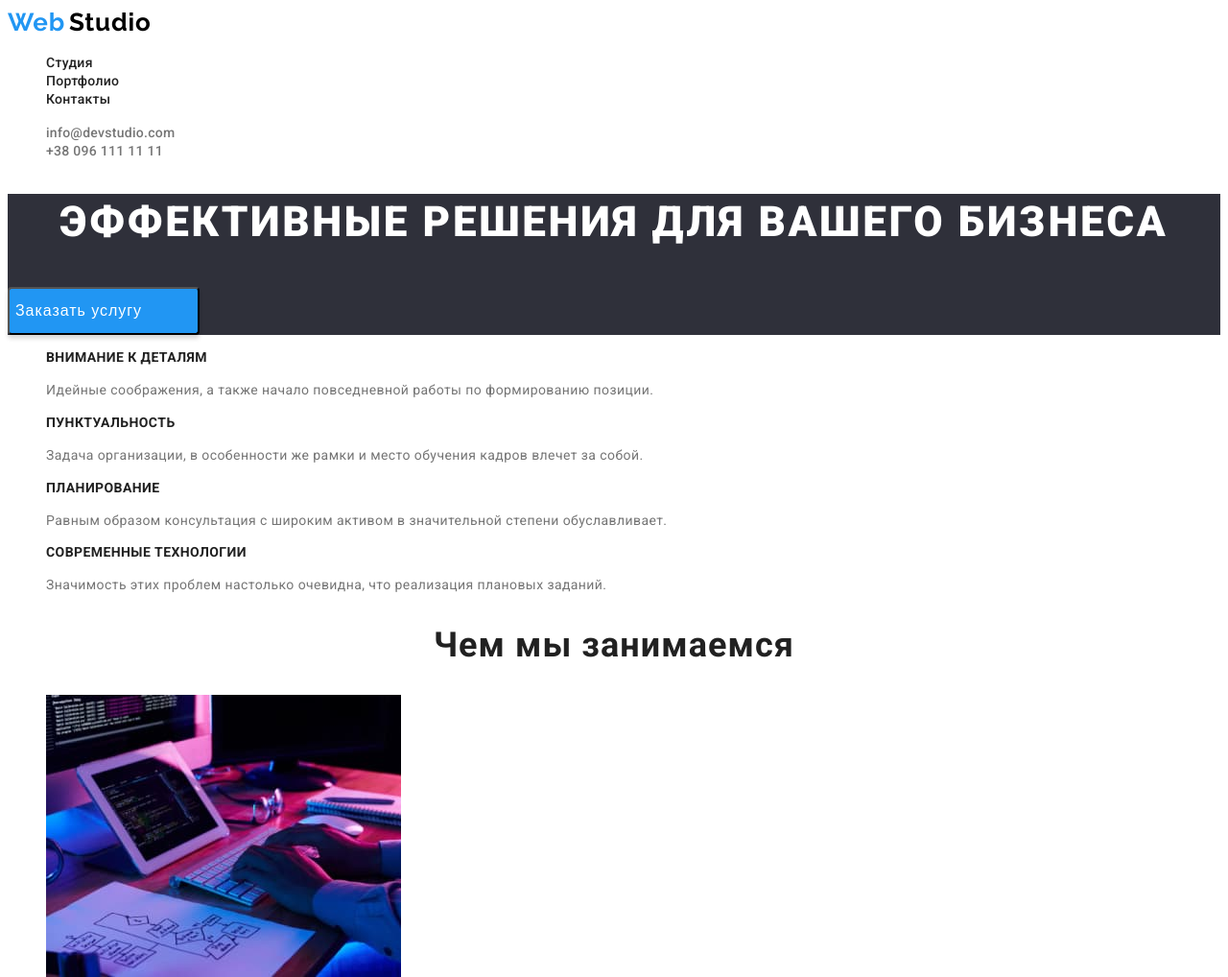
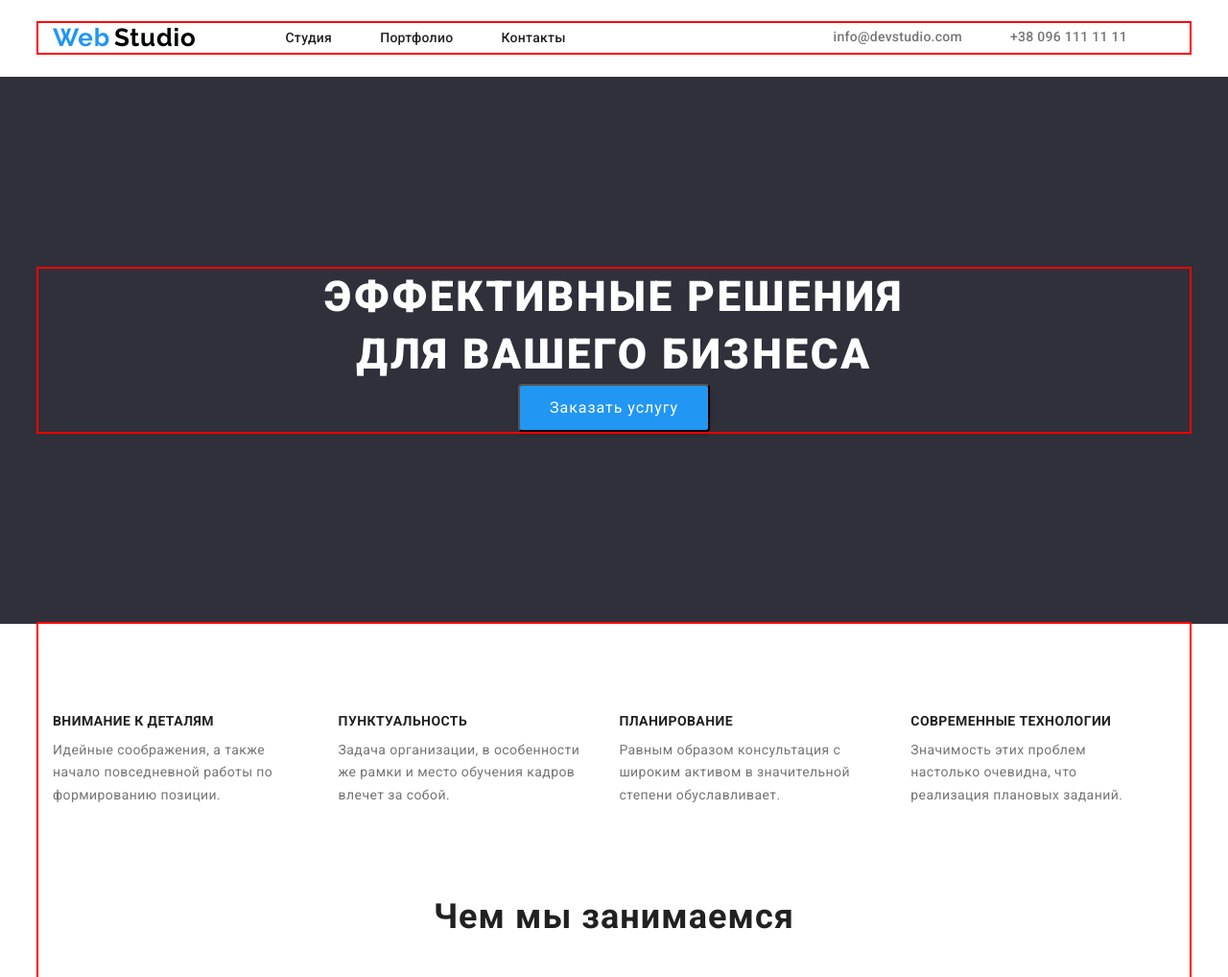
Before and after one commit to ArthurSyzonenko/goit-markup-hw-03, a plain HTML site: page index.html in a window 1280 px wide. Shown: the top 1018 px of the page at 96% size. Drawn offline with nearby package versions, Linux system fonts and the light colour scheme.

Commit message:
HW3
Не готово

```diff
--- a/css/styles.css
+++ b/css/styles.css
@@ -10,6 +10,25 @@ body {
   ;
 }
 
+p, h1, h2, h3, h4, h5, h6 {
+  margin: 0;
+}
+
+ul {
+  margin: 0;
+  padding: 0;
+}
+
+img {
+  display: block;
+}
+.container {
+  width: 1200px;
+  padding-left: 15px;
+  padding-right: 15px;
+  margin: 0 auto;
+  outline: 2px solid red;
+}
 .list {
   list-style: none;
 }
@@ -20,6 +39,21 @@ body {
 
 /* -----header---- */
 
+.header {
+  background: #FFFFFF;
+  padding-top: 24px;
+  padding-bottom: 25px;
+
+}
+.header-container {
+  display: flex;
+  align-items: center;
+}
+
+.header-nav {
+  display: flex;
+  align-items: center;
+}
 .header-logo-web {
   font-family: 'Raleway', sans-serif;
   font-style: normal;
@@ -39,11 +73,17 @@ body {
   font-weight: bold;
   font-size: 26px;
   line-height: 1.19;
+  margin-right: 93px;
   /* identical to box height */
 
   letter-spacing: 0.03em;
 
+
   color: #000000;
+}
+
+.header-list {
+  display: flex;
 }
 
 .header-link {
@@ -51,6 +91,7 @@ body {
   font-size: 14px;
   line-height: 1.14;
   letter-spacing: 0.02em;
+  margin-right: 50px;
 
   color: #212121;
 }
@@ -58,13 +99,20 @@ body {
 .header-link:hover {
   color: var(--blue-color);
 }
+.header-list-contact {
+  margin-left: auto;
+  display: flex;
 
+}
 .header-mail,
 .contact-tel {
   font-weight: 500;
   font-size: 14px;
   line-height: 1.14;
   letter-spacing: 0.02em;
+  display: flex;
+  margin-right: 50px;
+
 
   color: #757575;
 }
@@ -79,6 +127,9 @@ body {
 
 .hero-order {
   background: #2f303a;
+  text-align: center;
+  padding-top: 200px;
+  padding-bottom: 200px;
 }
 .hero-title {
   font-weight: 900;
@@ -89,31 +140,39 @@ body {
   text-align: center;
   letter-spacing: 0.06em;
   text-transform: uppercase;
+  max-width: 696px;
+  max-height: 120px;
+  margin-left: auto;
+  margin-right: auto;
+
 
   color: #ffffff;
 }
 
 .hero-order-btn {
-  width: 200px;
-  height: 50px;
-  left: 700px;
-  top: 430px;
-
   background: #2196f3;
   box-shadow: 0px 4px 4px rgba(0, 0, 0, 0.15);
   border-radius: 4px;
   cursor: pointer;
   font-size: 16px;
-line-height: 1.87;
+  line-height: 1.87;
+  min-width: 200px;
+  min-height: 50px;
+  margin-left: auto;
+  margin-right: auto;
+
 /* identical to box height, or 187% */
 
-display: flex;
-align-items: center;
-text-align: center;
-letter-spacing: 0.06em;
+  letter-spacing: 0.06em;
 
-color: #FFFFFF;
+
+  color: #FFFFFF;
 }
+
+.info-list {
+  display: flex;
+}
+
 .info-titele {
   display: none;
 }
@@ -122,7 +181,9 @@ color: #FFFFFF;
   line-height: 1.14;
   letter-spacing: 0.03em;
   text-transform: uppercase;
-
+  padding-top: 94px;
+  margin-right: 30px;
+  margin-bottom: 10px;
   color: #212121;
 }
 
@@ -130,6 +191,8 @@ color: #FFFFFF;
   font-weight: normal;
   font-size: 14px;
   line-height: 1.71;
+  margin-top: 10px;
+  margin-right: 30px;
   /* or 171% */
 
   letter-spacing: 0.03em;
@@ -137,14 +200,28 @@ color: #FFFFFF;
   color: #757575;
 }
 
+.work-list {
+
+  display: flex;
+}
+
+.work-item {
+margin-right: 30px;
+margin-top: 50px;
+margin-bottom: 94px;
+
+}
+
 .work-titele {
   font-size: 36px;
   line-height: 1.16;
   text-align: center;
   letter-spacing: 0.03em;
+  margin-top: 94px;
 
   color: #212121;
 }
+/*-----team-----*/
 
 .team-titele {
   font-size: 36px;
@@ -154,6 +231,32 @@ color: #FFFFFF;
 
   color: #212121;
 }
+
+.team-list {
+  display: flex;
+  margin-left: -30px;
+}
+
+.card {
+position: absolute;
+width: 270px;
+height: 368px;
+left: 215px;
+top: 1635px;
+
+background: #FFFFFF;
+/* material shadow v1 */
+
+box-shadow: 0px 1px 3px rgba(0, 0, 0, 0.12), 0px 1px 1px rgba(0, 0, 0, 0.14), 0px 2px 1px rgba(0, 0, 0, 0.2);
+border-radius: 0px 0px 4px 4px;
+}
+.team-item {
+  flex-basis: calc(100% / 4 - 90px);
+  margin-top: 50px;
+  margin-left: 30px;
+  margin-bottom: 94px;
+}
+
 .team-list-titele {
   font-weight: 500;
   font-size: 16px;
@@ -200,7 +303,12 @@ color: #FFFFFF;
 }
 
 .footer-address {
+  padding-top: 60px;
   background: #2f303a;
+}
+
+.footer-logo {
+
 }
 
 .footer-address {
@@ -214,6 +322,11 @@ color: #FFFFFF;
   letter-spacing: 0.03em;
 
   color: #ffffff;
+}
+
+.footer-list{
+
+
 }
 
 .footer-mail,
--- a/index.html
+++ b/index.html
@@ -8,11 +8,15 @@
     <link rel="preconnect" href="https://fonts.googleapis.com">
 <link rel="preconnect" href="https://fonts.gstatic.com" crossorigin>
 <link href="https://fonts.googleapis.com/css2?family=Raleway:wght@700&family=Roboto:wght@400;500;700;900&display=swap" rel="stylesheet">
+<link rel="stylesheet" href="https://cdnjs.cloudflare.com/ajax/libs/modern-normalize/1.1.0/modern-normalize.min.css"
+    integrity="sha512-wpPYUAdjBVSE4KJnH1VR1HeZfpl1ub8YT/NKx4PuQ5NmX2tKuGu6U/JRp5y+Y8XG2tV+wKQpNHVUX03MfMFn9Q=="
+    crossorigin="anonymous" referrerpolicy="no-referrer" />
 <link rel="stylesheet" href="./css/styles.css">
 </head>
 <body>
     <!--Шапка страницы-->
     <header class="header">
+        <div class="container header-container">
     <nav class="header-nav">
         <a class="link header-logo" href="./index.html">
             <span lang="en" class="header-logo-web">Web</span>
@@ -29,15 +33,19 @@
             <li class="header-con-link"><a class="link header-mail" href="mailto:info@devstudio.com">info@devstudio.com</a></li>
             <li class="header-con-link"><a class="link contact-tel" href="tel:380961111111">+38 096 111 11 11</a></li>
         </ul>
+        </div>
     </header>
     <main class="hero">
         <!--Контент Уникальный-->
         <section class="hero-order">
+            <div class="container">
             <h1 class="hero-title">Эффективные решения для вашего бизнеса</h1>
             <button class="hero-order-btn" type="button">Заказать услугу</button>
+            </div>
         </section>
     <!--Особенности -->
             <section class="info">
+                <div class="container">
                 <h2 class="info-titele">Организация и оптимизация</h2>
              <ul class="list info-list">
                  <li class="info-item">
@@ -70,15 +78,19 @@
                      <img src="./images/testing.jpg" alt="testing" width="370" height="294">
                 </li>
             </ul>
+                </div>
     <!--Наша Команда-->
             </section>
             <section class="team">
+                <div class="container">
                 <h2 class="team-titele">Наша команда</h2>
                 <ul class="list team-list">
                     <li class="team-item">
+                        <div class="card">
                         <img src="./images/our_team/team1.jpg" alt="team1" width="270" height="260">
                         <h3 class="team-list-titele">Игорь Демьяненко</h3>
                         <p class="team-list-text" lang="en">Product Designer</p>
+                        </div>
                     </li>
                     <li class="team-item">
                         <img src="./images/our_team/team2.jpg" alt="team2" width="270" height="260">
@@ -96,10 +108,12 @@
                         <p class="team-list-text" lang="en">UI Designerr</p>
                     </li>
                 </ul>
+                </div>
             </section>
     </main>
     <!--Подвал-->
     <footer class="footer-address">
+        <div class="container">
             <a class="link footer-logo" href="./index.html">
                 <span lang="en" class="footer-logo-web">Web</span>
                 <span lang="en" class="footer-logo-studio">Studio</span>
@@ -117,6 +131,7 @@
                     </li>
                 </ul>
             </address>
+        </div>
     </footer>
 </body>
 </html>
```
Also changed, not shown: portfolio.html (+7 -2 lines).
